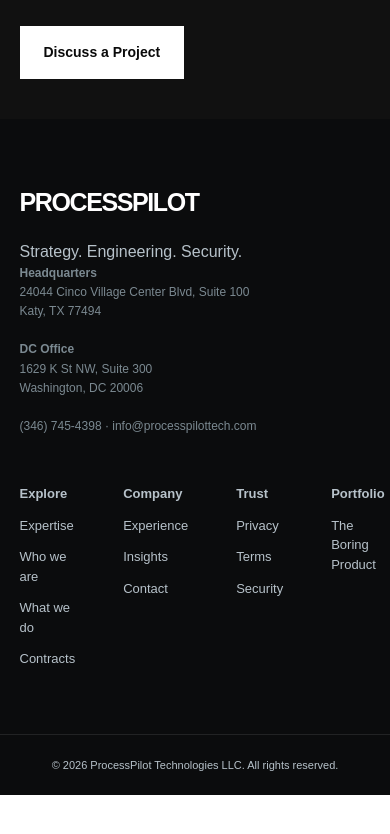
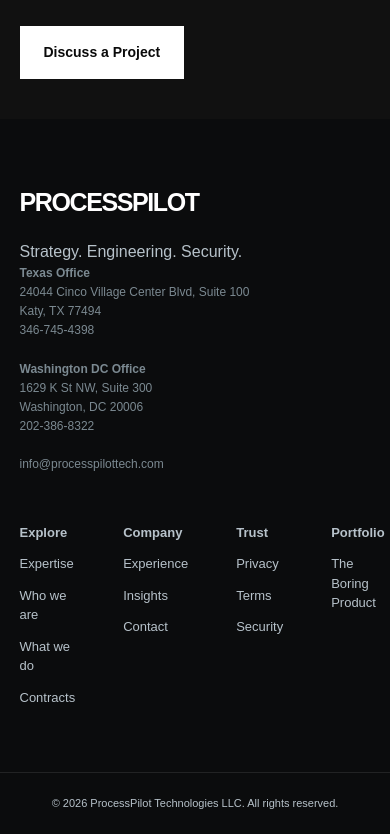
Before and after one commit to Dr-Opara/processpilot, a Next.js app: page /about in a window 390 px wide. Shown: the part 2656-3490 px from the top of the page. Before the commit the page ends 3451 px from the top, so only its background shows below. Built offline with nearby package versions, Linux system fonts and the light colour scheme.

Commit message:
Add dedicated phone numbers for Texas and DC offices

```diff
--- a/app/site.tsx
+++ b/app/site.tsx
@@ -196,21 +196,24 @@
           </Link>
           <p>Strategy. Engineering. Security.</p>
           <p className="fine">
-            <strong>Headquarters</strong>
+            <strong>Texas Office</strong>
             <br />
             24044 Cinco Village Center Blvd, Suite 100
             <br />
             Katy, TX 77494
             <br />
+            <a href="tel:+13467454398">346-745-4398</a>
             <br />
-            <strong>DC Office</strong>
+            <br />
+            <strong>Washington DC Office</strong>
             <br />
             1629 K St NW, Suite 300
             <br />
             Washington, DC 20006
             <br />
+            <a href="tel:+12023868322">202-386-8322</a>
             <br />
-            <a href="tel:+13467454398">(346) 745-4398</a> ·{" "}
+            <br />
             <a href="mailto:info@processpilottech.com">
               info@processpilottech.com
             </a>
@@ -795,27 +798,30 @@
           text="For projects, procurement, partnerships, and teaming opportunities, contact our team."
         />
         <section className="wrap prose">
-          <h2>Headquarters</h2>
+          <h2>Texas Office</h2>
           <p>
             ProcessPilot Technologies LLC
             <br />
             24044 Cinco Village Center Blvd, Suite 100
             <br />
             Katy, TX 77494
+            <br />
+            <a href="tel:+13467454398">346-745-4398</a>
           </p>
-          <h2>DC Office</h2>
+          <h2>Washington DC Office</h2>
           <p>
             ProcessPilot Technologies LLC
             <br />
             1629 K St NW, Suite 300
             <br />
             Washington, DC 20006
+            <br />
+            <a href="tel:+12023868322">202-386-8322</a>
           </p>
           <p>
             <a href="mailto:info@processpilottech.com">
               info@processpilottech.com
-            </a>{" "}
-            · <a href="tel:+13467454398">(346) 745-4398</a>
+            </a>
           </p>
           <h2>Service areas</h2>
           <p>
```
